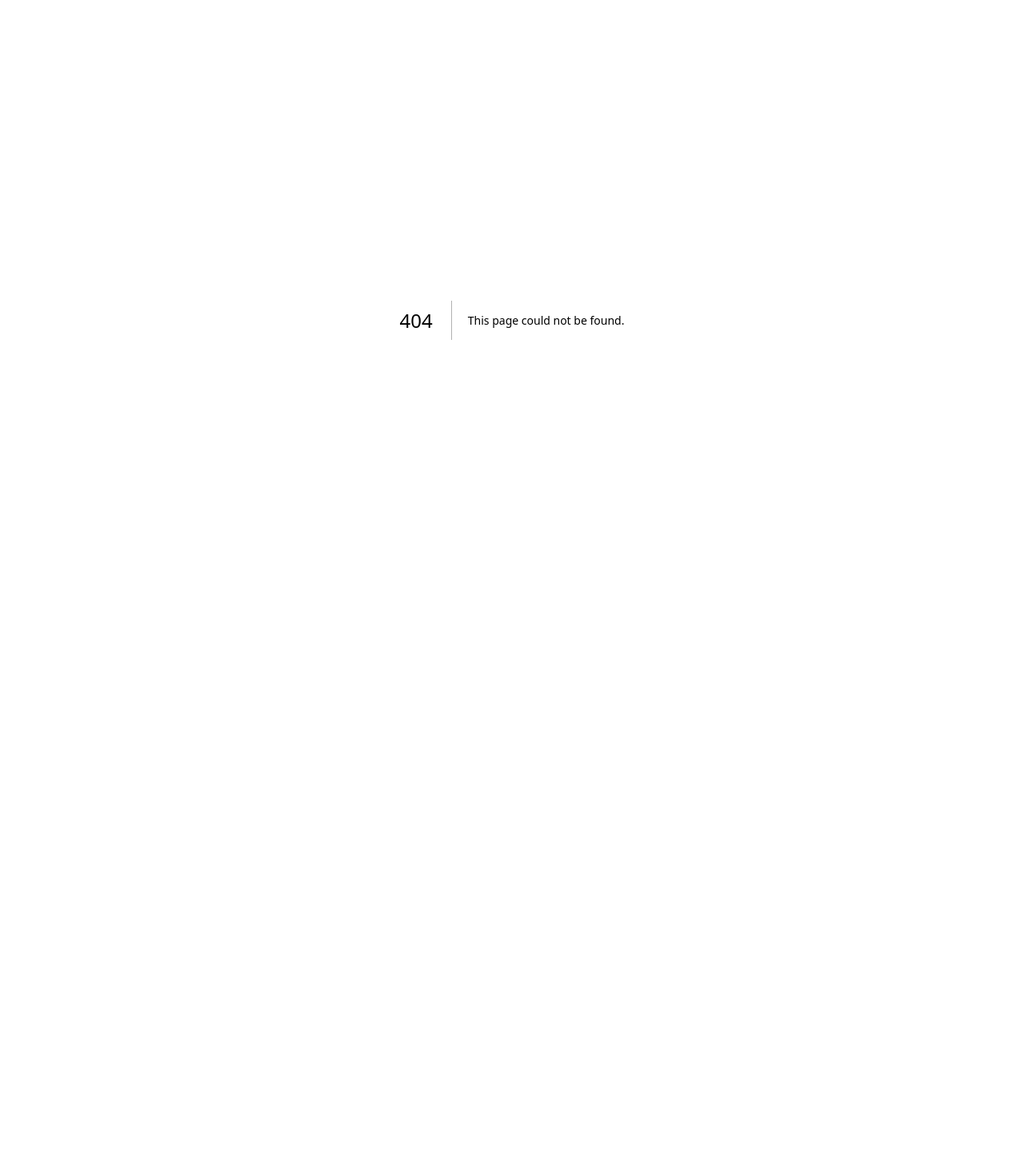
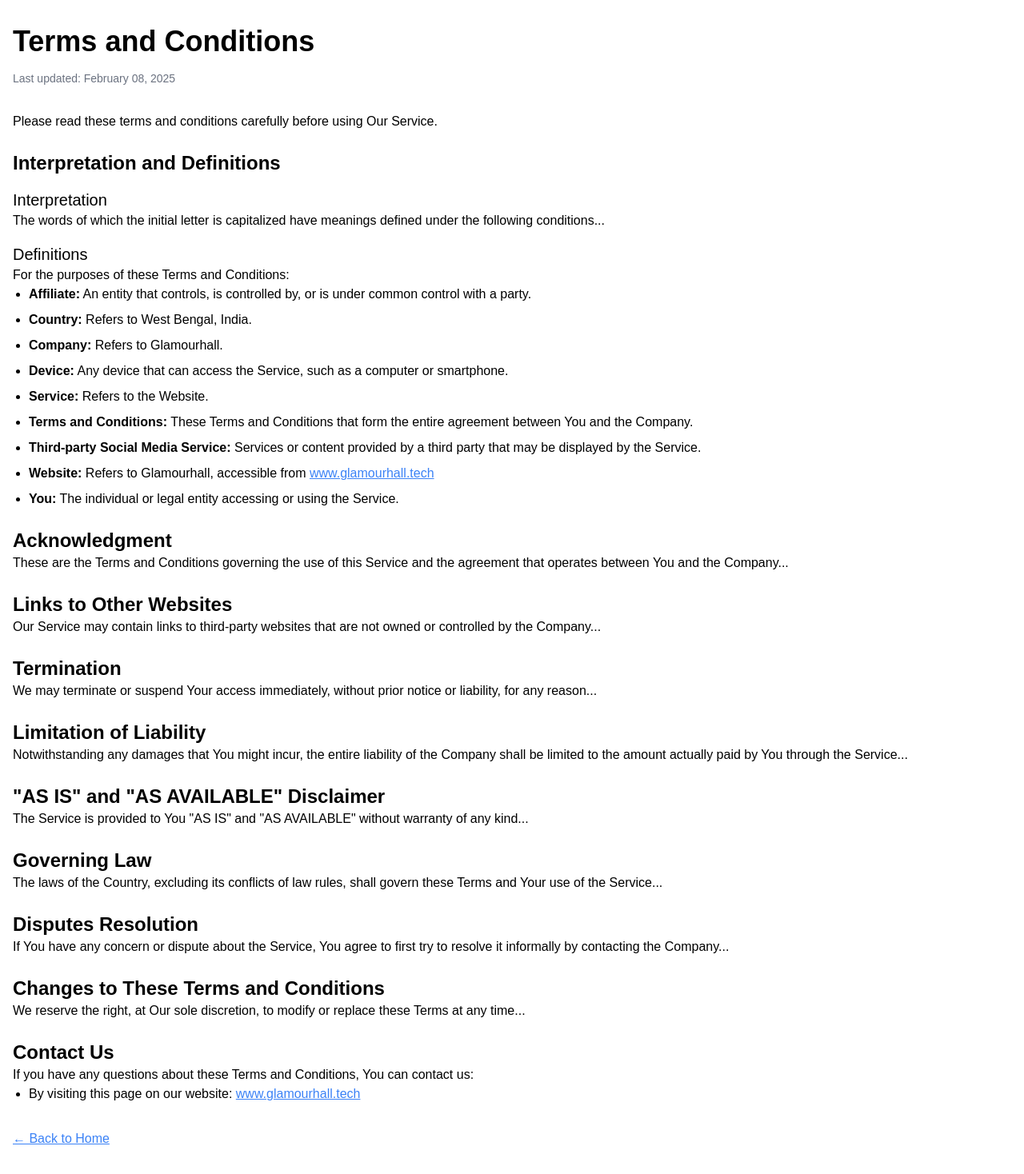
Before and after one commit to nikhil7672/Glamourhall.tech, a Next.js app: page /terms-of-service in a window 1280 px wide. Before the commit this address had no page. Shown: the whole page at 80% size. Before the commit the page ends 800 px from the top, so only its background shows below. Built offline with nearby package versions, Linux system fonts and the light colour scheme.

Commit message:
policices

```diff
--- /dev/null
+++ b/app/privacy-policy/page.tsx
@@ -0,0 +1,60 @@
+import { Metadata } from 'next';
+import Link from 'next/link';
+
+// Metadata for SEO
+export const metadata: Metadata = {
+  title: 'Privacy Policy | Glamourhall',
+  description: "Glamourhall's Privacy Policy outlining how we collect, use, and protect your data.",
+};
+
+export default function PrivacyPolicyPage() {
+  return (
+    <main className="container mx-auto px-4 py-8">
+      <h1 className="text-4xl font-bold mb-4">Privacy Policy</h1>
+      <p className="text-sm text-gray-500 mb-8">Last updated: February 07, 2025</p>
+
+      <p>This Privacy Policy describes Our policies and procedures on the collection, use, and disclosure of Your information when You use the Service and tells You about Your privacy rights and how the law protects You.</p>
+      <p>We use Your Personal data to provide and improve the Service. By using the Service, You agree to the collection and use of information in accordance with this Privacy Policy.</p>
+
+      <h2 className="text-2xl font-semibold mt-6">Interpretation and Definitions</h2>
+      <h3 className="text-xl font-medium mt-4">Interpretation</h3>
+      <p>The words of which the initial letter is capitalized have meanings defined under the following conditions...</p>
+
+      <h3 className="text-xl font-medium mt-4">Definitions</h3>
+      <p>For the purposes of this Privacy Policy:</p>
+      <ul className="list-disc pl-5 space-y-2">
+        <li><strong>Account:</strong> A unique account created for You to access our Service.</li>
+        <li><strong>Company:</strong> Refers to Glamourhall.</li>
+        <li><strong>Cookies:</strong> Small files placed on Your device by a website.</li>
+        <li><strong>Country:</strong> Refers to West Bengal, India.</li>
+        <li><strong>Device:</strong> Any device that can access the Service.</li>
+        <li><strong>Personal Data:</strong> Information that identifies an individual.</li>
+        <li><strong>Website:</strong> Refers to Glamourhall, accessible from <a href="https://www.glamourhall.tech/" className="text-blue-500 underline" target="_blank" rel="noopener noreferrer">glamourhall.tech</a></li>
+      </ul>
+
+      <h2 className="text-2xl font-semibold mt-6">Collecting and Using Your Personal Data</h2>
+      <p>We may collect the following data:</p>
+      <ul className="list-disc pl-5 space-y-2">
+        <li>Email address</li>
+        <li>First and Last Name</li>
+        <li>Usage Data</li>
+      </ul>
+
+      <h2 className="text-2xl font-semibold mt-6">Children's Privacy</h2>
+      <p>Our Service does not address anyone under the age of 13...</p>
+
+      <h2 className="text-2xl font-semibold mt-6">Changes to This Privacy Policy</h2>
+      <p>We may update Our Privacy Policy from time to time. Changes are effective when posted on this page.</p>
+
+      <h2 className="text-2xl font-semibold mt-6">Contact Us</h2>
+      <p>If you have any questions about this Privacy Policy, You can contact us:</p>
+      <ul className="list-disc pl-5">
+        <li>By visiting this page on our website: <a href="https://www.glamourhall.tech/" className="text-blue-500 underline" target="_blank" rel="noopener noreferrer">glamourhall.tech</a></li>
+      </ul>
+
+      <p className="mt-8">
+        <Link href="/" className="text-blue-500 underline">← Back to Home</Link>
+      </p>
+    </main>
+  );
+}
--- /dev/null
+++ b/app/terms-of-service/page.tsx
@@ -0,0 +1,71 @@
+import { Metadata } from 'next';
+import Link from 'next/link';
+
+// Metadata for SEO
+export const metadata: Metadata = {
+  title: 'Terms and Conditions | Glamourhall',
+  description: "Glamourhall's Terms and Conditions outlining the rules and regulations for using our services.",
+};
+
+export default function TermsOfServicePage() {
+  return (
+    <main className="container mx-auto px-4 py-8">
+      <h1 className="text-4xl font-bold mb-4">Terms and Conditions</h1>
+      <p className="text-sm text-gray-500 mb-8">Last updated: February 08, 2025</p>
+
+      <p>Please read these terms and conditions carefully before using Our Service.</p>
+
+      <h2 className="text-2xl font-semibold mt-6">Interpretation and Definitions</h2>
+      <h3 className="text-xl font-medium mt-4">Interpretation</h3>
+      <p>The words of which the initial letter is capitalized have meanings defined under the following conditions...</p>
+
+      <h3 className="text-xl font-medium mt-4">Definitions</h3>
+      <p>For the purposes of these Terms and Conditions:</p>
+      <ul className="list-disc pl-5 space-y-2">
+        <li><strong>Affiliate:</strong> An entity that controls, is controlled by, or is under common control with a party.</li>
+        <li><strong>Country:</strong> Refers to West Bengal, India.</li>
+        <li><strong>Company:</strong> Refers to Glamourhall.</li>
+        <li><strong>Device:</strong> Any device that can access the Service, such as a computer or smartphone.</li>
+        <li><strong>Service:</strong> Refers to the Website.</li>
+        <li><strong>Terms and Conditions:</strong> These Terms and Conditions that form the entire agreement between You and the Company.</li>
+        <li><strong>Third-party Social Media Service:</strong> Services or content provided by a third party that may be displayed by the Service.</li>
+        <li><strong>Website:</strong> Refers to Glamourhall, accessible from <a href="https://www.glamourhall.tech/" target="_blank" rel="noopener noreferrer" className="text-blue-500 underline">www.glamourhall.tech</a></li>
+        <li><strong>You:</strong> The individual or legal entity accessing or using the Service.</li>
+      </ul>
+
+      <h2 className="text-2xl font-semibold mt-6">Acknowledgment</h2>
+      <p>These are the Terms and Conditions governing the use of this Service and the agreement that operates between You and the Company...</p>
+
+      <h2 className="text-2xl font-semibold mt-6">Links to Other Websites</h2>
+      <p>Our Service may contain links to third-party websites that are not owned or controlled by the Company...</p>
+
+      <h2 className="text-2xl font-semibold mt-6">Termination</h2>
+      <p>We may terminate or suspend Your access immediately, without prior notice or liability, for any reason...</p>
+
+      <h2 className="text-2xl font-semibold mt-6">Limitation of Liability</h2>
+      <p>Notwithstanding any damages that You might incur, the entire liability of the Company shall be limited to the amount actually paid by You through the Service...</p>
+
+      <h2 className="text-2xl font-semibold mt-6">"AS IS" and "AS AVAILABLE" Disclaimer</h2>
+      <p>The Service is provided to You "AS IS" and "AS AVAILABLE" without warranty of any kind...</p>
+
+      <h2 className="text-2xl font-semibold mt-6">Governing Law</h2>
+      <p>The laws of the Country, excluding its conflicts of law rules, shall govern these Terms and Your use of the Service...</p>
+
+      <h2 className="text-2xl font-semibold mt-6">Disputes Resolution</h2>
+      <p>If You have any concern or dispute about the Service, You agree to first try to resolve it informally by contacting the Company...</p>
+
+      <h2 className="text-2xl font-semibold mt-6">Changes to These Terms and Conditions</h2>
+      <p>We reserve the right, at Our sole discretion, to modify or replace these Terms at any time...</p>
+
+      <h2 className="text-2xl font-semibold mt-6">Contact Us</h2>
+      <p>If you have any questions about these Terms and Conditions, You can contact us:</p>
+      <ul className="list-disc pl-5">
+        <li>By visiting this page on our website: <a href="https://www.glamourhall.tech/" className="text-blue-500 underline" target="_blank" rel="noopener noreferrer">www.glamourhall.tech</a></li>
+      </ul>
+
+      <p className="mt-8">
+        <Link href="/" className="text-blue-500 underline">← Back to Home</Link>
+      </p>
+    </main>
+  );
+}
--- a/components/landing-page.tsx
+++ b/components/landing-page.tsx
@@ -927,7 +927,7 @@
               <ul className="space-y-2">
                 <li>
                   <Link
-                    href="#"
+                    href="/terms-of-service"
                     className="text-sm text-gray-600 dark:text-gray-400 hover:text-purple-600 dark:hover:text-purple-400 transition-colors duration-200"
                   >
                     Terms of Service
@@ -935,7 +935,7 @@
                 </li>
                 <li>
                   <Link
-                    href="#"
+                    href="/privacy-policy"
                     className="text-sm text-gray-600 dark:text-gray-400 hover:text-purple-600 dark:hover:text-purple-400 transition-colors duration-200"
                   >
                     Privacy Policy
```
